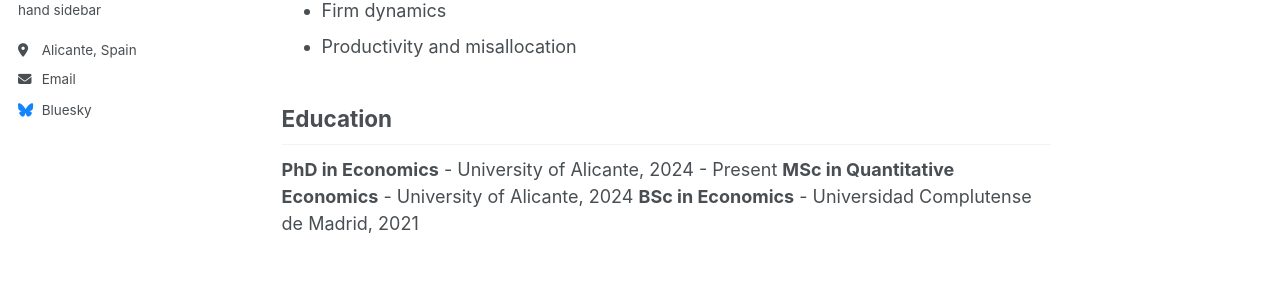
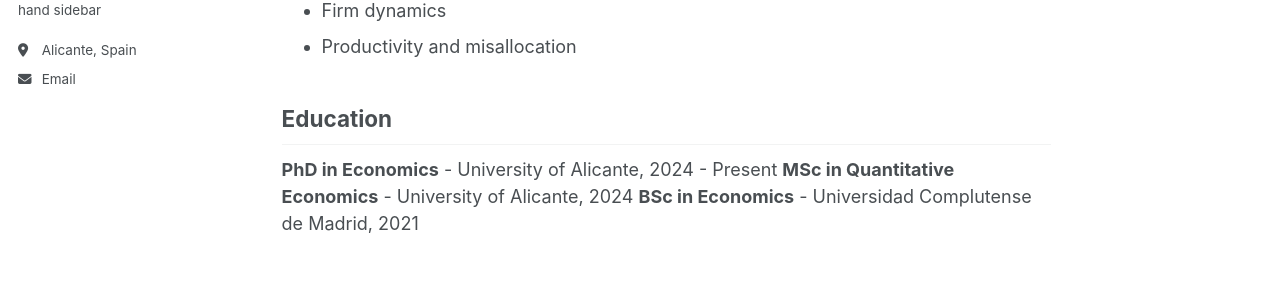
Before and after one commit to alexvifer/alexvifer.github.io, a Jekyll site: the page built from _pages/about.md, in a window 1280 px wide. Shown: the part 336-629 px from the top of the page. Built offline with Jekyll 4.4.1, drawn with Linux system fonts in a browser that asks for light colours; a script that is not in the unit is left out.

Commit message:
Update _config.yml

```diff
--- a/_config.yml
+++ b/_config.yml
@@ -29,7 +29,7 @@
   location         : "Alicante, Spain"
   employer         : # "Red Brick University"
   uri              : # URL
-  email            : "alexvicentefernandez@gmail.com / alejandro.vicente@ua.es"
+  email            : "alejandro.vicente@ua.es"
 
   # Academic websites
   academia         : # URL
@@ -52,7 +52,7 @@
 
   # Social media
   artstation       : # Username
-  bluesky          : "bsky.app" # Replace this with you Bluesky username
+  bluesky          : # "bsky.app" # Replace this with you Bluesky username
   facebook         : # Username
   flickr           : # Username
   foursquare       : # Username
```
